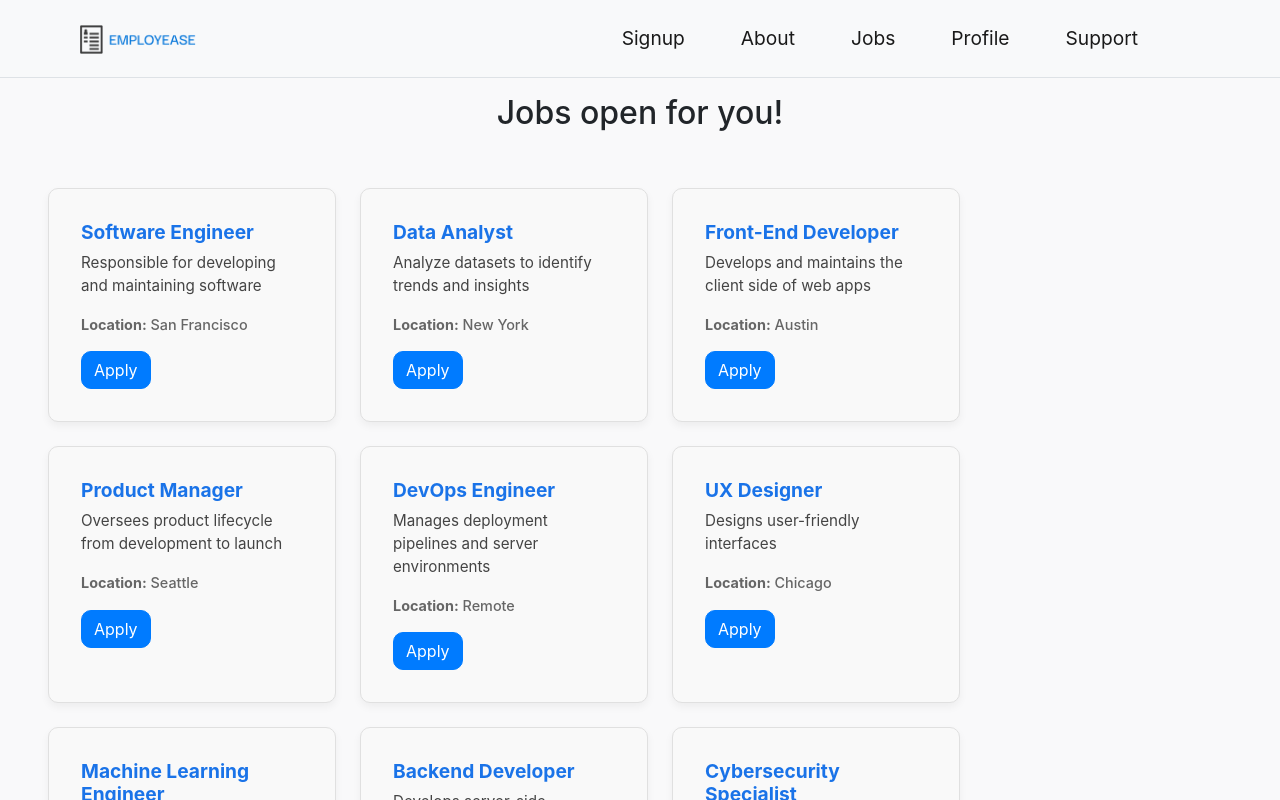
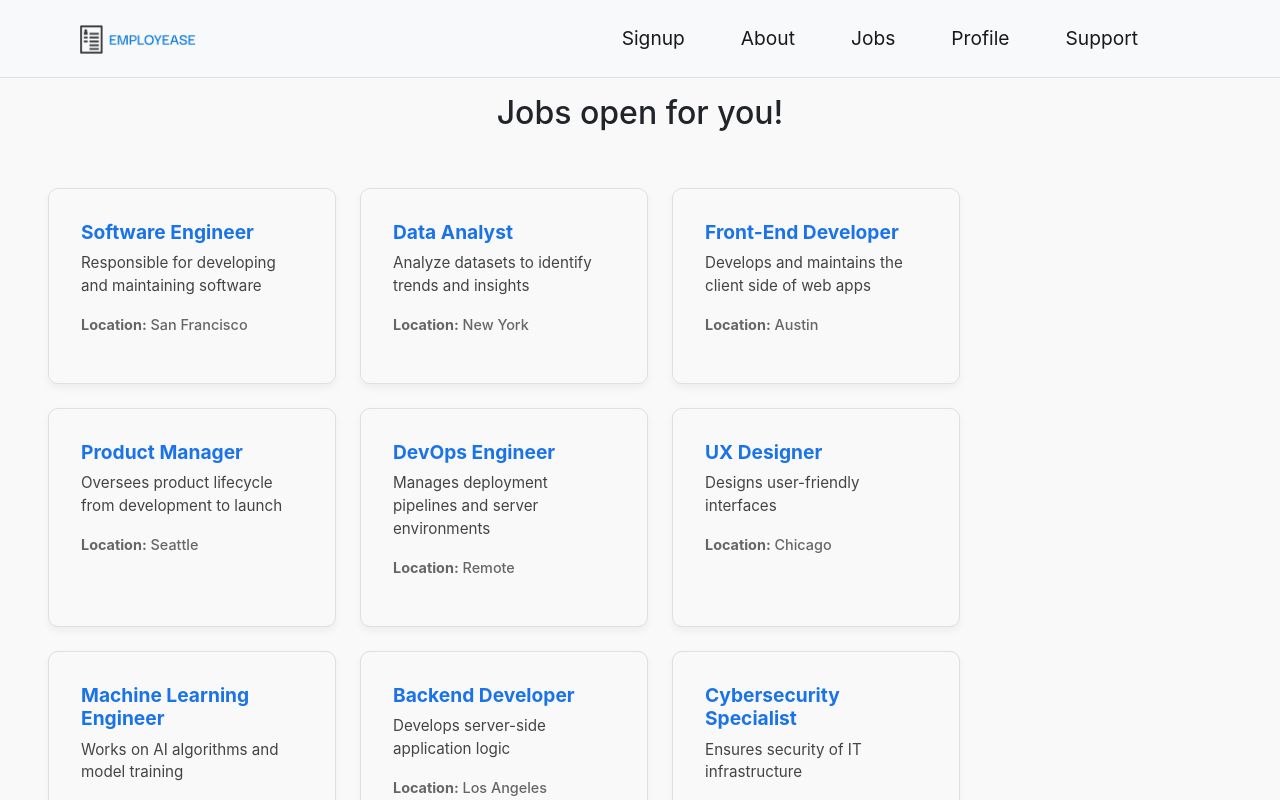
Before and after one commit to Praneet2126/employease, a React (Vite) app in the folder frontend/: page /jobs in a window 1280 px wide. Shown: the top 800 px of the page. Built offline with nearby package versions, Linux system fonts and the light colour scheme.

Commit message:
Edited jobs page

```diff
--- a/frontend/src/landing_page/jobs/JobsPage.jsx
+++ b/frontend/src/landing_page/jobs/JobsPage.jsx
@@ -15,7 +15,6 @@ function JobsPage() {
             <h5 className="job-card-title">{job.title}</h5>
             <p className="job-card-text">{job.description}</p>
             <p className="job-card-location"><strong>Location:</strong> {job.location}</p>
-            <button className="btn btn-primary" style={{borderRadius:"10px"}}>Apply</button>
           </div>
         </div>
       ))}
```
